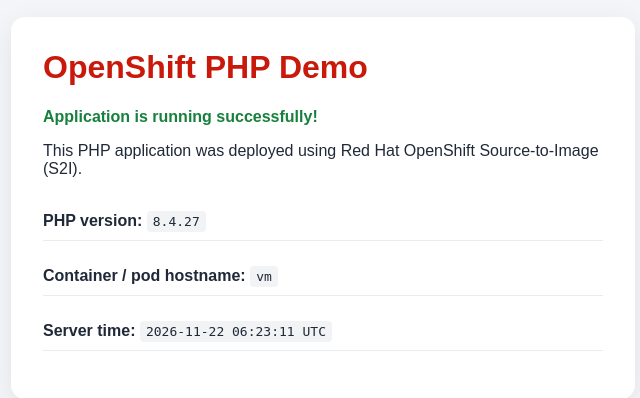
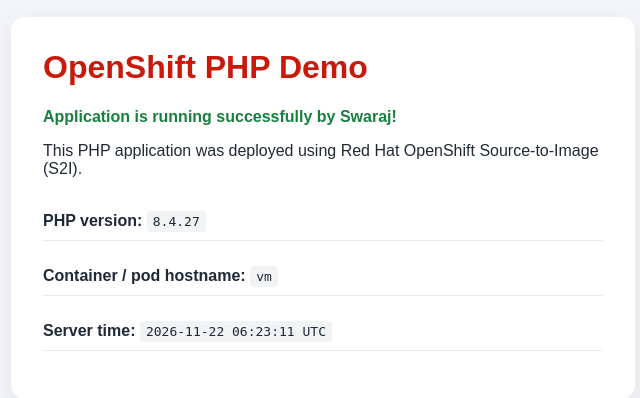
Before and after one commit to Swaraaz5/myphpapp-redhats2i, a PHP site: page / in a window 1280 px wide. Shown: the part 192-590 px from the top of the page, without its empty margins (317-957 px from the left). Run offline with PHP 8.4, Linux system fonts and the light colour scheme.

Commit message:
Update index.php
test swa-1

```diff
--- a/index.php
+++ b/index.php
@@ -25,7 +25,7 @@ $serverTime = date('Y-m-d H:i:s T');
 <body>
     <main class="card">
         <h1><?= htmlspecialchars($appName, ENT_QUOTES, 'UTF-8') ?></h1>
-        <p class="status">Application is running successfully!</p>
+        <p class="status">Application is running successfully by Swaraj!</p>
         <p>This PHP application was deployed using Red Hat OpenShift Source-to-Image (S2I).</p>
         <section class="details">
             <p><strong>PHP version:</strong> <code><?= htmlspecialchars($phpVersion, ENT_QUOTES, 'UTF-8') ?></code></p>
```
